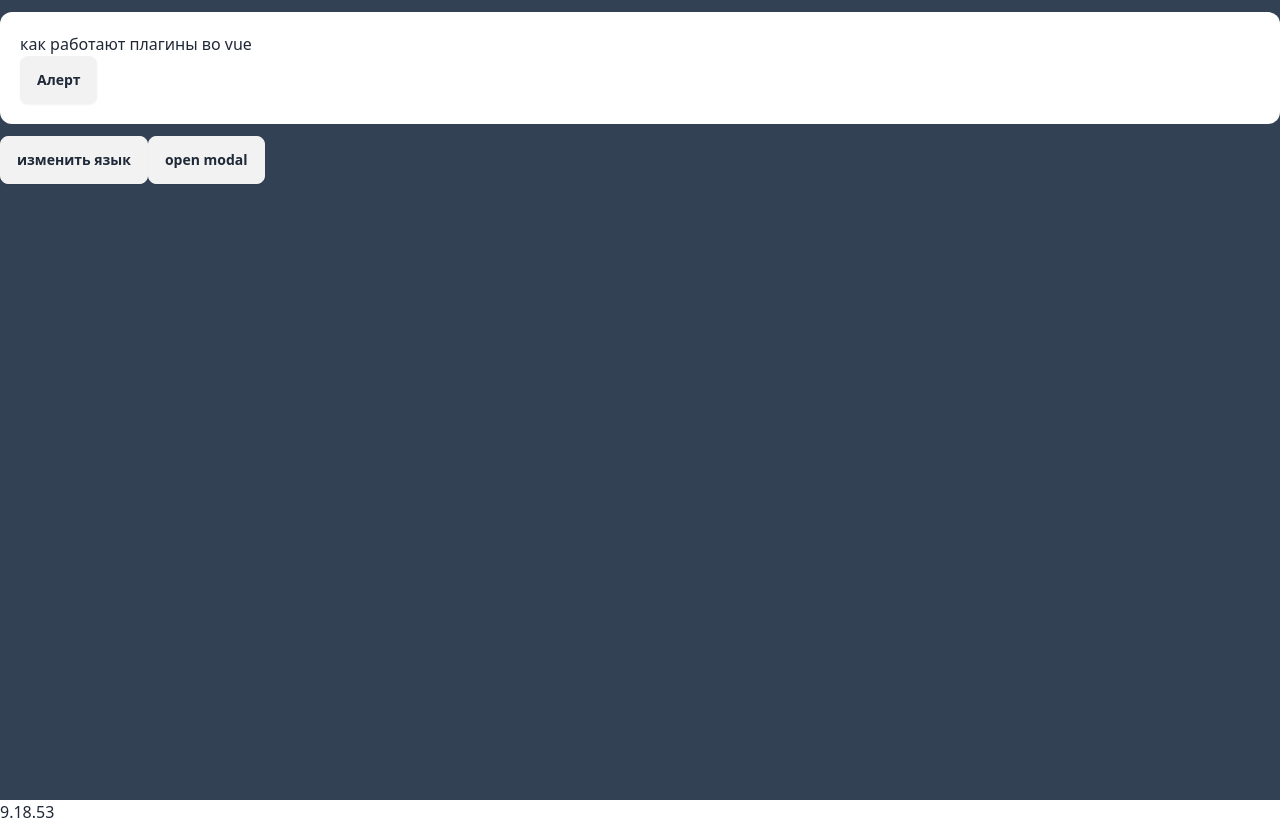
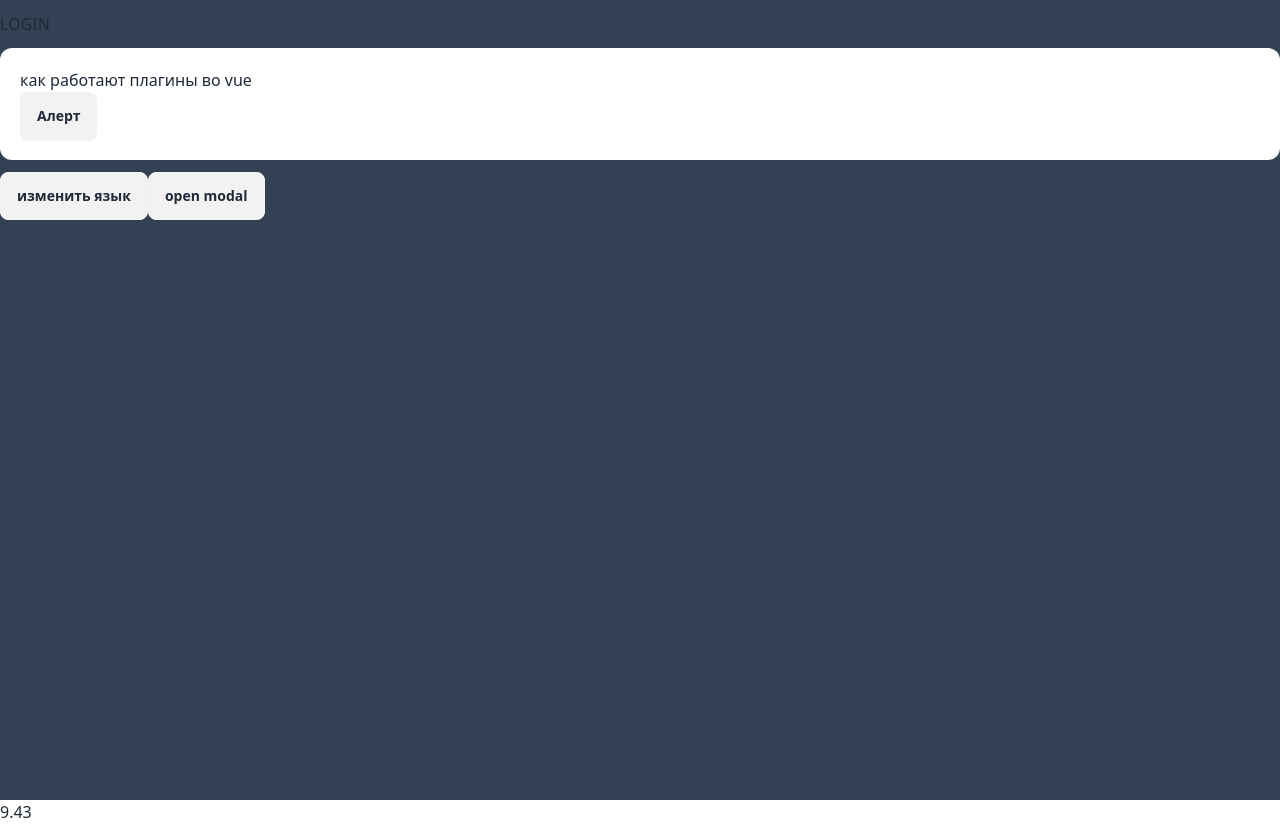
Before and after one commit to EvgenyChernov/vue-yt, a Vue app: page /login in a window 1280 px wide. Built offline with nearby package versions, Linux system fonts and the light colour scheme.

Commit message:
Установка Роутера vue

```diff
--- a/package.json
+++ b/package.json
@@ -13,7 +13,8 @@
     "core-js": "^3.8.3",
     "postcss": "^8",
     "tailwindcss": "^3",
-    "vue": "^3.2.13"
+    "vue": "^3.2.13",
+    "vue-router": "4"
   },
   "devDependencies": {
     "@babel/core": "^7.12.16",
--- a/public/index.html
+++ b/public/index.html
@@ -11,4 +11,4 @@
 <div id="app" class="bg-slate-700 min-h-screen"></div>
 </body>
 </html>
-9.18.53
+9.43
--- a/src/App.vue
+++ b/src/App.vue
@@ -1,5 +1,6 @@
 <template>
   <div class="container mx-auto space-y-3 pt-3">
+    <router-view></router-view>
     <div class="bg-white rounded-xl p-5">
       <h2>{{ $i18n('app.title') }}</h2>
       <button @click="$alert('Наш алерт2')" class="btn">Алерт</button>
--- a/src/main.js
+++ b/src/main.js
@@ -1,5 +1,6 @@
 import { createApp } from 'vue'
 import App from './App.vue'
+import router from './router'
 import './assets/tailwind.css'
 import translatePlugin from '@/translatePlugin'
 
@@ -20,4 +21,5 @@ const en = {
 }
 
 app.use(translatePlugin, { ru, en })
+app.use(router)
 app.mount('#app')
--- /dev/null
+++ b/src/router.js
@@ -0,0 +1,12 @@
+import { createRouter, createWebHistory } from 'vue-router'
+import LoginPage from '@/views/LoginPage.vue'
+
+export default createRouter({
+  history: createWebHistory(),
+  routes: [
+    {
+      path: '/login',
+      component: LoginPage
+    }
+  ]
+})
--- /dev/null
+++ b/src/views/LoginPage.vue
@@ -0,0 +1,13 @@
+<template>
+  <div>
+    LOGIN
+  </div>
+</template>
+
+<script>
+export default {}
+</script>
+
+<style lang="scss" scoped>
+
+</style>
```
Also changed, not shown: 1 other file (tests, documents, lock files or other folders).
